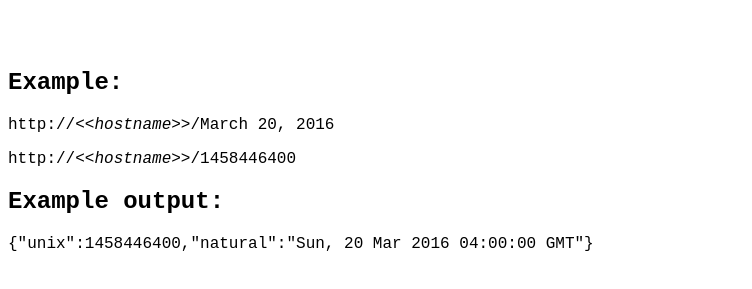
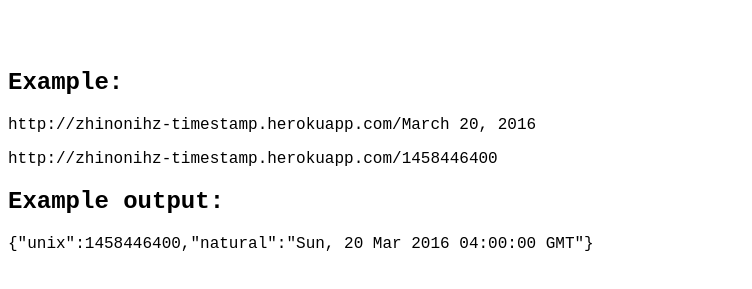
Before and after one commit to zhinonihz/timestampmicroservice, a website: page public/index.html in a window 1280 px wide. Shown: the part 155-444 px from the top of the page, without its empty margins (0-752 px from the left). Drawn offline with Linux system fonts and the light colour scheme.

Commit message:
Changed index.html

```diff
--- a/index.js
+++ b/index.js
@@ -1,5 +1,5 @@
 var express = require('express');
-var timecheck = require('./app/timecheck'), os = require('os');
+var timecheck = require('./app/timecheck');
 var app = express();
 var port = process.env.PORT || 3000, hostname = 'localhost';
 
@@ -7,5 +7,5 @@
 timecheck(app)
 
 app.listen(port, function(){
-	console.log("Server running at http://" + os.hostname() + ":" + port)
+	console.log("Server running at port:" + port)
 })
--- a/public/index.html
+++ b/public/index.html
@@ -14,8 +14,8 @@
 <p>Pass a string as a parameter -- if the string contains either a Unix timestamp or a natural language date, the Timestamp Microservice returns both the Unix timestamp and the natural language form of that date; if not, the Timestamp Microservice returns <i>null</i> for both properties</p>
 <br><br>
 <h2>Example:</h2>
-<p>http://<i>&lt;&lt;hostname&gt;&gt;</i>/March 20, 2016</p>
-<p>http://<i>&lt;&lt;hostname&gt;&gt;</i>/1458446400</p>
+<p>http://zhinonihz-timestamp.herokuapp.com/March 20, 2016</p>
+<p>http://zhinonihz-timestamp.herokuapp.com/1458446400</p>
 <h2>Example output:</h2>
 <p>{"unix":1458446400,"natural":"Sun, 20 Mar 2016 04:00:00 GMT"}</p>
 </body>
```
